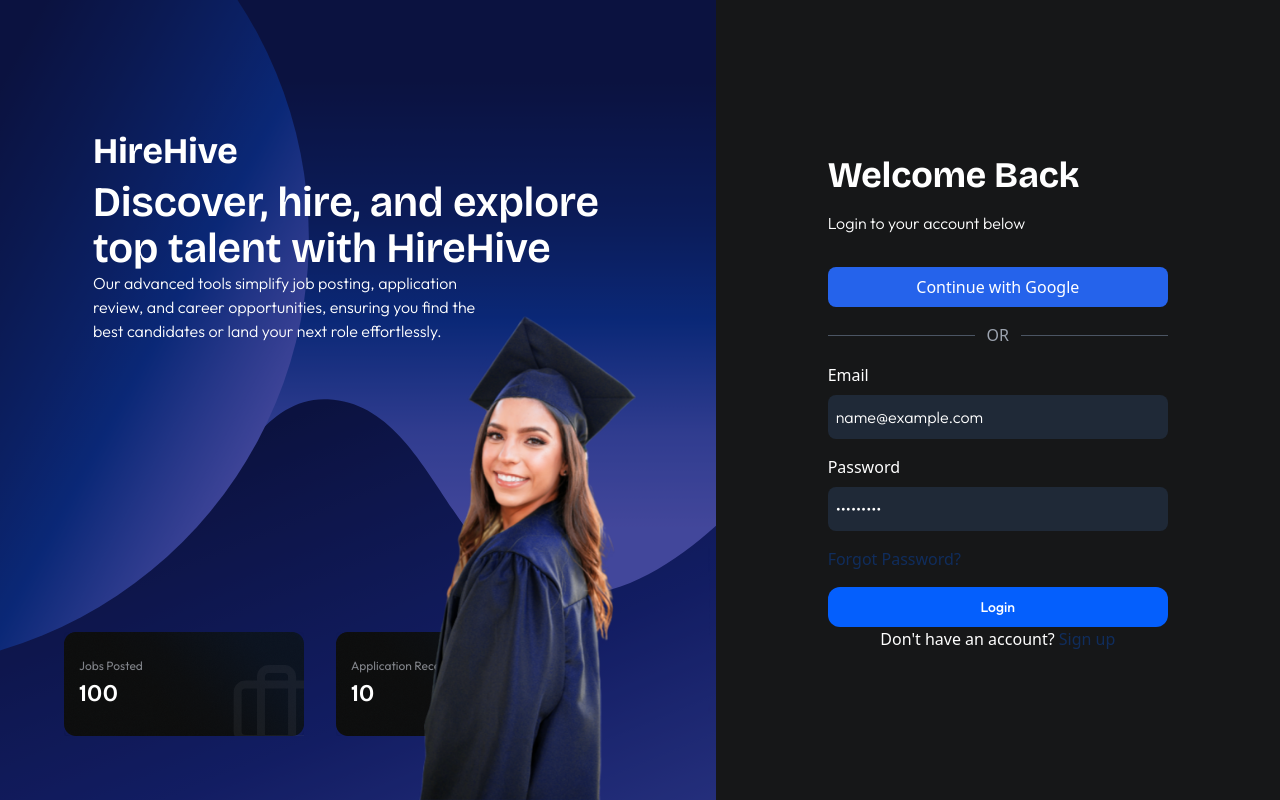
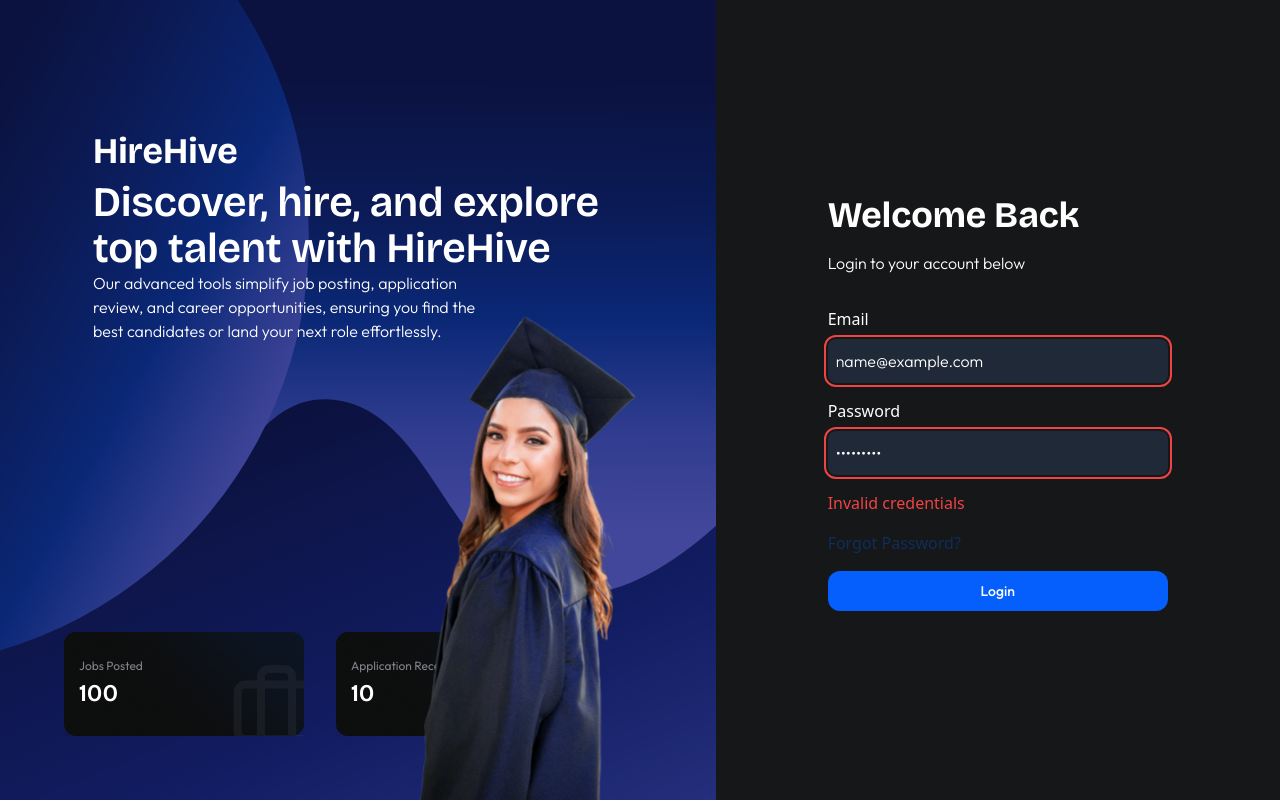
Before and after one commit to vavgithub/hirehive-1, a React (Vite) app in the folder client/: page /auth/login in a window 1280 px wide. Both pictures are taken after typing "name@example.com", "Sample123" into the empty fields and a click on the button "Login". Built offline with nearby package versions, Linux system fonts and the light colour scheme; no server answers.

Commit message:
Auth Wokrnig in Local

```diff
--- a/client/src/components/Navbar.jsx
+++ b/client/src/components/Navbar.jsx
@@ -15,6 +15,7 @@ const Navbar = () => {
     const handleLogout = async () => {
         try {
             await logout();
+            refetch();
             navigate('/auth/login');
         } catch (error) {
             console.error('Logout failed:', error);
--- a/client/src/pages/Admin/Login.jsx
+++ b/client/src/pages/Admin/Login.jsx
@@ -18,8 +18,7 @@ const statsTwo = [
     { title: 'Application Received', value: 10, icon: two },
 ]
 const Login = () => {
-
-
+    const [error, setError] = useState('');
     const [email, setEmail] = useState('');
     const [password, setPassword] = useState('');
     const navigate = useNavigate();
@@ -42,7 +41,7 @@ const Login = () => {
             await refetchAuth(); // Refetch auth data after successful login
         },
         onError: (error) => {
-            alert(error.response?.data?.message || 'Login failed');
+            setError('Invalid credentials'); // Set error message
         },
     });
 
@@ -77,7 +76,7 @@ const Login = () => {
             <div className="w-full lg:w-1/2 bg-background-30 p-28  flex flex-col justify-center">
                 <h2 className="typography-h1 mb-2">Welcome Back</h2>
                 <p className="typography-body mb-8">Login to your account below</p>
-
+{/*
                 <button className="bg-blue-600 text-white py-2 px-4 rounded-lg mb-4 flex items-center justify-center">
                     Continue with Google
                 </button>
@@ -86,24 +85,29 @@ const Login = () => {
                     <hr className="flex-grow border-gray-600" />
                     <span className="px-3 text-gray-400">OR</span>
                     <hr className="flex-grow border-gray-600" />
-                </div>
+                </div> */}
 
                 <form onSubmit={handleSubmit}>
                     <div className="mb-4">
                         <label htmlFor="email" className="block mb-2">Email</label>
-                        <input type="email" id="email" placeholder="Enter your email" value={email} onChange={(e) => setEmail(e.target.value)} className="w-full p-2 rounded-lg bg-gray-800 text-white focus:outline-teal-400" />
+                        <input type="email" id="email" placeholder="Enter your email" value={email} onChange={(e) => setEmail(e.target.value)}
+                            className={`w-full focus:outline-teal-400 p-2 rounded-lg bg-gray-800 text-white ${error ? 'outline-red-500' : ''}`}
+                        />
                     </div>
                     <div className="mb-4">
                         <label htmlFor="password" className="block mb-2">Password</label>
-                        <input type="password" id="password" value={password}   onChange={(e) => setPassword(e.target.value)} placeholder="Enter your password" className="w-full focus:outline-teal-400 p-2 rounded-lg bg-gray-800 text-white" />
+                        <input type="password" id="password" value={password} onChange={(e) => setPassword(e.target.value)} placeholder="Enter your password"
+                            className={`w-full focus:outline-teal-400 p-2 rounded-lg bg-gray-800 text-white ${error ? 'outline-red-500' : ''}`}
+                        />
                     </div>
+                    {error && <p className="text-red-500 mb-4">{error}</p>}
                     <a href="#" className="text-blue-400 mb-4 block">Forgot Password?</a>
                     <Button type="submit" varinat="primary">Login</Button>
                 </form>
 
-                <p className="text-center">
+                {/* <p className="text-center">
                     Don't have an account? <a href="#" className="text-blue-400">Sign up</a>
-                </p>
+                </p> */}
             </div>
         </div>
     );
```
Also changed, not shown: 2 other files (tests, documents, lock files or other folders).
